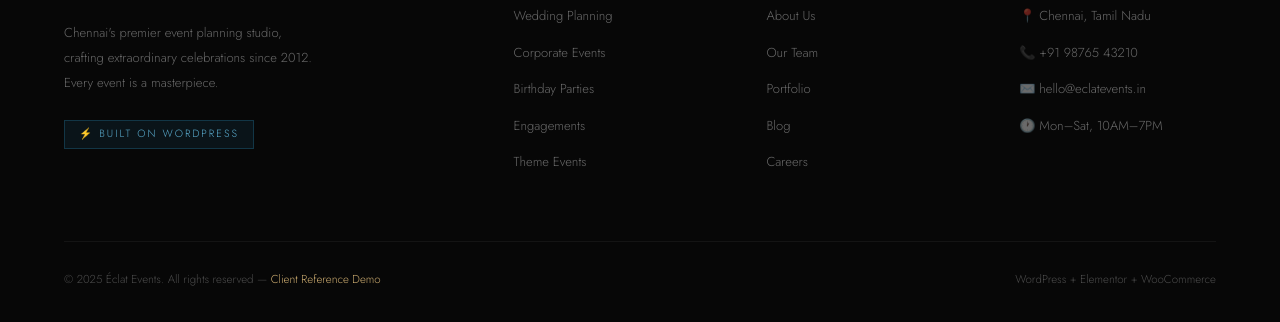
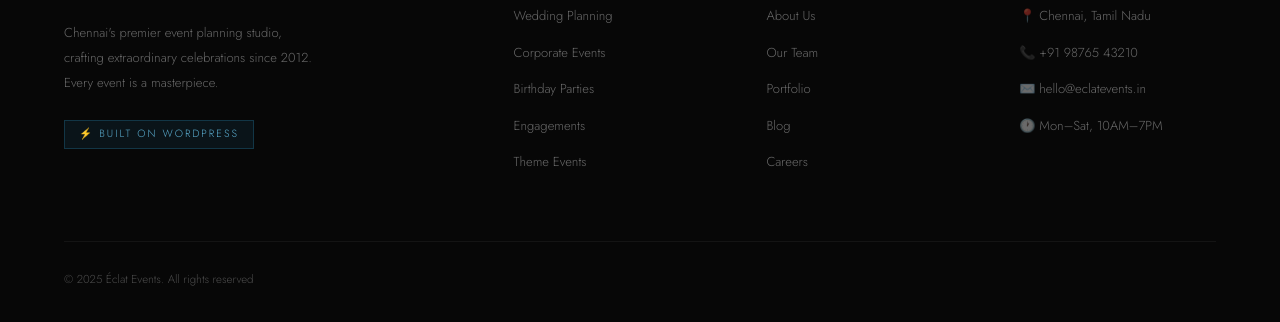
Before and after one commit to jairoyy/Eventplanner-, a plain HTML site: page index.html in a window 1280 px wide. Shown: the part 5961-6283 px from the top of the page. Drawn offline with nearby package versions, Linux system fonts and the light colour scheme.

Commit message:
Update footer copyright text
Removed 'Client Reference Demo' from footer text.

```diff
--- a/index.html
+++ b/index.html
@@ -443,8 +443,8 @@ footer { background:#070707; border-top:1px solid var(--border); padding:80px 64
     </div>
   </div>
   <div class="ft-bottom">
-    <p>© 2025 Éclat Events. All rights reserved — <span>Client Reference Demo</span></p>
-    <p>WordPress + Elementor + WooCommerce</p>
+    <p>© 2025 Éclat Events. All rights reserved</p>
+
   </div>
 </footer>
 
```
